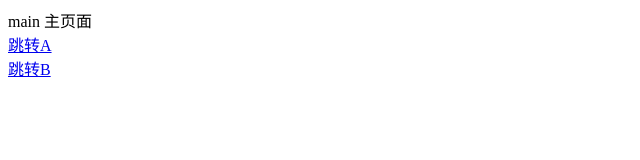
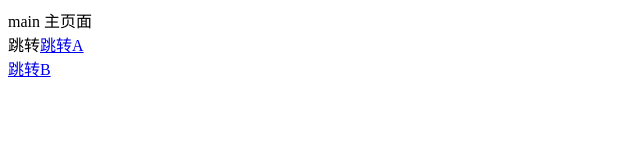
Before and after one commit to Cyberhan123/web-learning, a React (Create React App) app in the folder react/reactcli/: page / in a window 1280 px wide. Shown: the top 160 px of the page, without its empty margins (0-640 px from the left). Built offline with nearby package versions, Linux system fonts and the light colour scheme.

Commit message:
react-cli/router

```diff
--- a/react/reactcli/src/components/Main.js
+++ b/react/reactcli/src/components/Main.js
@@ -10,6 +10,7 @@ class Main extends Component {
                 main 主页面
                 <Router>
                     <div>
+                        跳转
                         <Link to='/a'>跳转A</Link><br/>
                         <Link to='/b'>跳转B</Link>
                         <Route path='/a' component={PageA}/>
```
